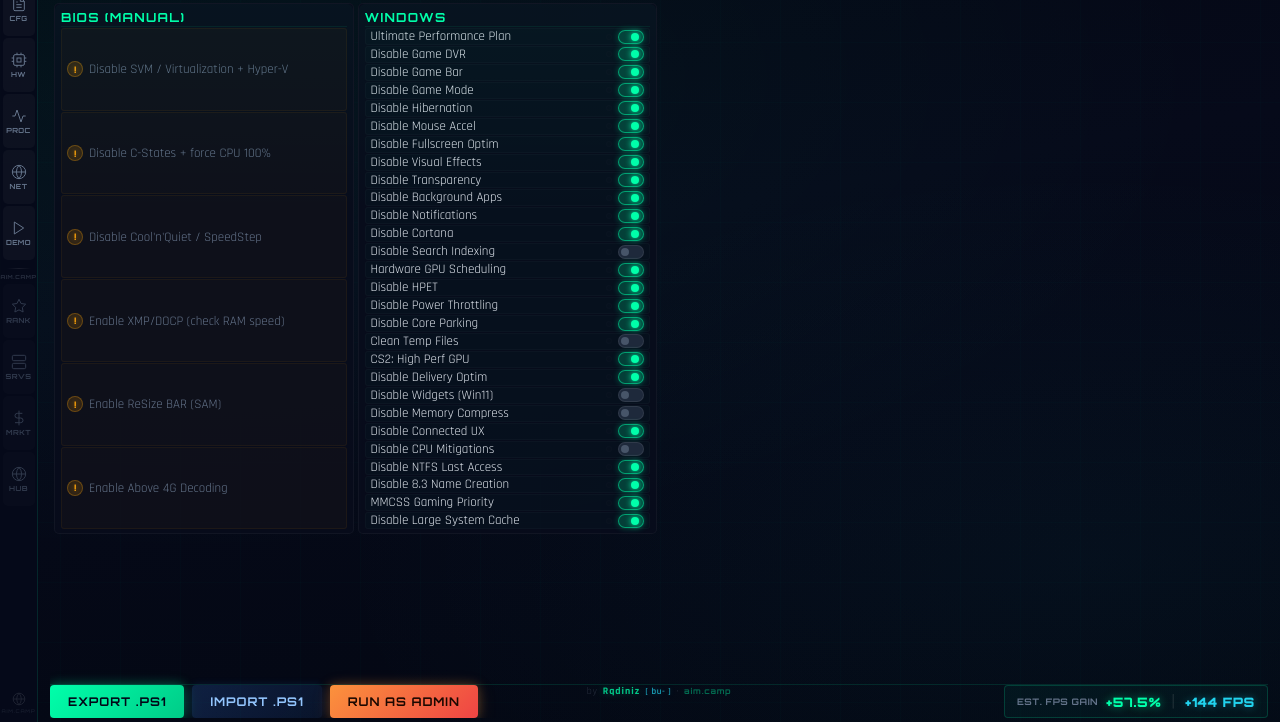
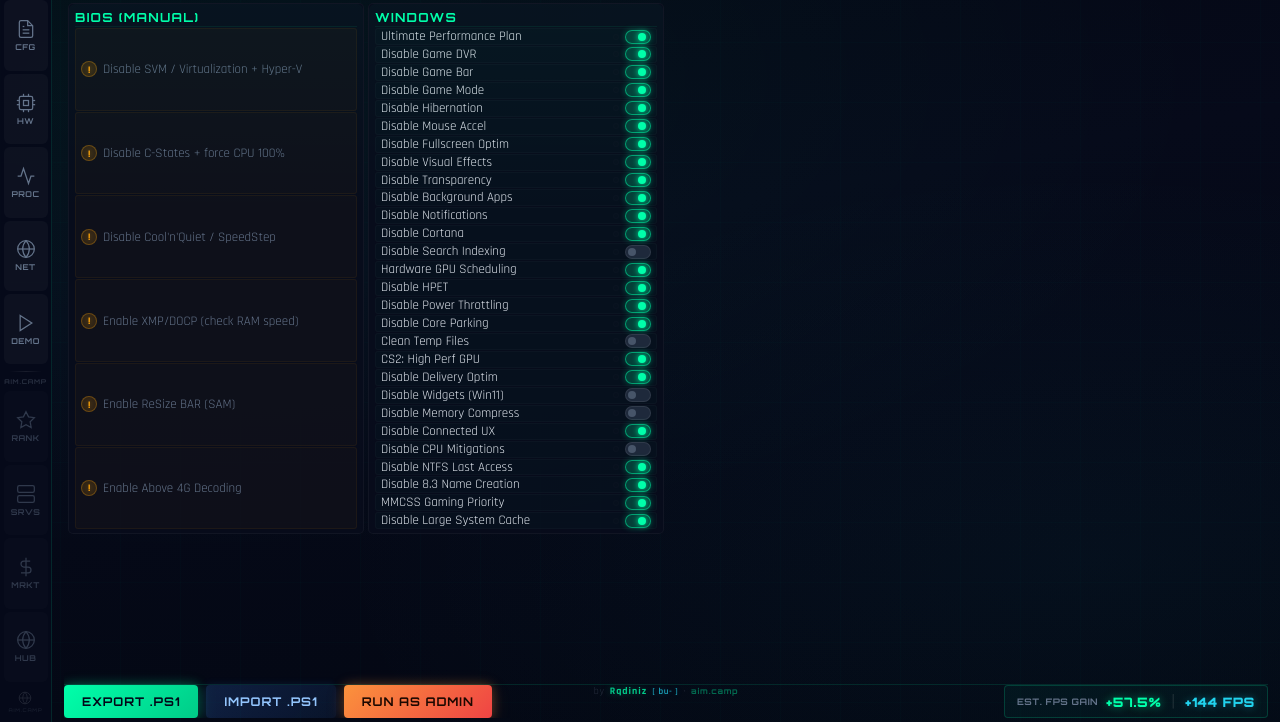
Before and after one commit to aim-camp/player-agent, a website built with Vite: page index.html in a window 1280 px wide. Shown: the part 78-800 px from the top of the page. Built offline with nearby package versions, Linux system fonts and the light colour scheme.

Commit message:
ui: enlarge sidebar buttons to fill full height
- Sidebar width: 38px -> 52px
- Buttons use flex:1 to fill vertical space evenly
- Icons: 16px -> 20px, text: 7px -> 8px
- Separator and label set to flex-shrink:0
- Watermark no longer uses margin-top:auto (buttons fill space)

```diff
--- a/src/style.css
+++ b/src/style.css
@@ -50,29 +50,29 @@ body::before {
 
 /* ── sidebar ─────────────────────────────────────────────────────── */
 .app-sidebar {
-  display: flex; flex-direction: column; gap: 2px;
-  padding: 4px 3px;
+  display: flex; flex-direction: column; gap: 3px;
+  padding: 5px 4px;
   background: rgba(6,10,26,0.95);
   border-right: 1px solid var(--border-glow);
-  flex-shrink: 0; width: 38px;
+  flex-shrink: 0; width: 52px;
   align-items: center;
   z-index: 10;
 }
 .sidebar-btn {
   display: flex; flex-direction: column; align-items: center; justify-content: center;
-  gap: 2px;
-  width: 32px; min-height: 54px;
+  gap: 3px;
+  width: 44px; flex: 1;
   border: 1px solid transparent; outline: none; cursor: pointer;
-  border-radius: 5px;
+  border-radius: 6px;
   background: rgba(255,255,255,0.03);
   color: var(--text-muted);
   font-family: 'Orbitron', monospace;
-  font-size: 7px; font-weight: 700;
+  font-size: 8px; font-weight: 700;
   letter-spacing: 0.06em; text-transform: uppercase;
   transition: background 0.15s, border-color 0.15s, color 0.15s;
-  padding: 4px 0;
+  padding: 6px 0;
 }
-.sidebar-btn svg { width: 16px; height: 16px; flex-shrink: 0; }
+.sidebar-btn svg { width: 20px; height: 20px; flex-shrink: 0; }
 .sidebar-btn:hover {
   background: rgba(0,255,170,0.08);
   color: var(--text-main);
@@ -1045,17 +1045,19 @@ textarea:focus {
 
 /* ── sidebar separator & section labels ───────────────────────────── */
 .sidebar-sep {
-  width: 24px; height: 1px;
-  margin: 6px 0 2px;
+  width: 32px; height: 1px;
+  margin: 4px 0 2px;
   background: linear-gradient(90deg, transparent, rgba(255,255,255,0.08), transparent);
+  flex-shrink: 0;
 }
 .sidebar-label {
   font-family: 'Orbitron', monospace;
-  font-size: 5.5px; font-weight: 600;
+  font-size: 6.5px; font-weight: 600;
   letter-spacing: 0.12em; text-transform: uppercase;
   color: rgba(148,163,184,0.25);
   margin-bottom: 2px; user-select: none;
   white-space: nowrap;
+  flex-shrink: 0;
 }
 .sidebar-btn.placeholder-btn { opacity: 0.45; }
 .sidebar-btn.placeholder-btn:hover { opacity: 0.7; }
@@ -1185,9 +1187,10 @@ textarea:focus {
 
 /* ── sidebar aim.camp watermark ──────────────────────────────────── */
 .sidebar-watermark {
-  margin-top: auto; padding: 6px 0 4px;
+  padding: 6px 0 4px;
   display: flex; flex-direction: column; align-items: center; gap: 2px;
   user-select: none;
+  flex-shrink: 0;
 }
 .sidebar-watermark-icon { opacity: 0.12; }
 .sidebar-watermark-text {
```
